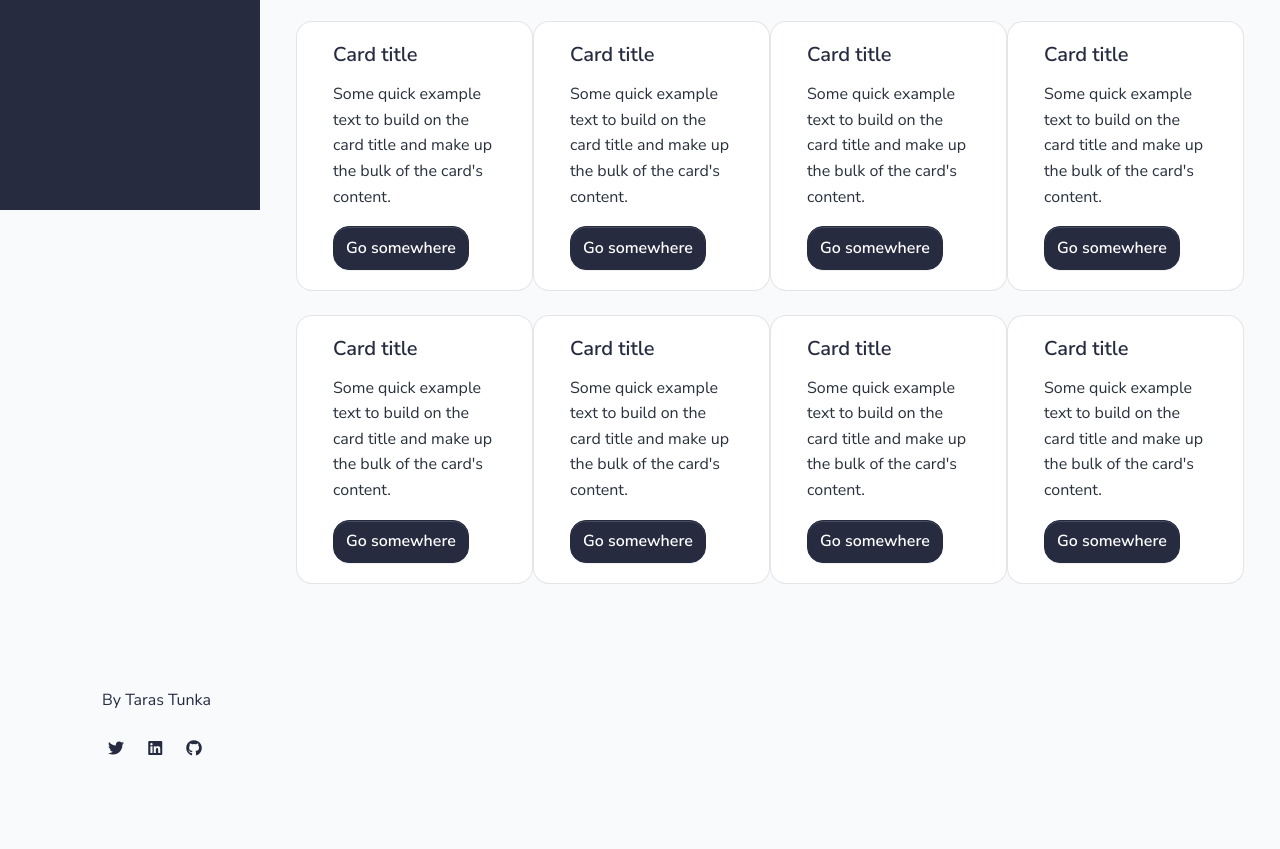
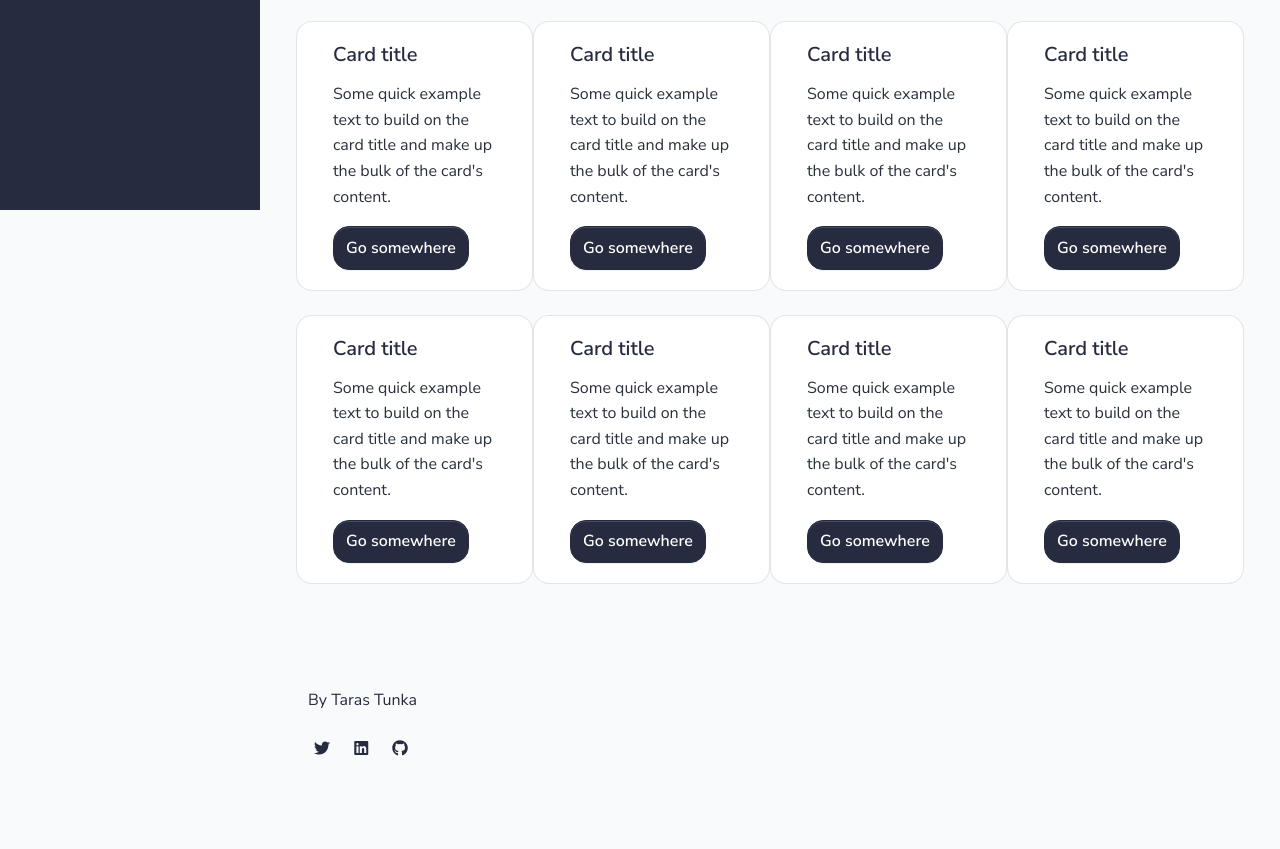
Before and after one commit to muclaud/muclaud.github.io, a plain HTML site: page index.html in a window 1280 px wide. Shown: the part 590-1439 px from the top of the page. Drawn offline with Linux system fonts and the light colour scheme.

Commit message:
Update index.html

```diff
--- a/index.html
+++ b/index.html
@@ -224,7 +224,8 @@
   </div>
 </main>
 
-<footer class="footer py-6 text-dark">
+<footer class="content">
+   <div class="footer py-6 text-dark">
     <div class="container">
       <div class="row">
           <div class="col-md-4">
@@ -249,6 +250,7 @@
           </div>
       </div>
    </div>
+  </div>
 </footer>
 
 
```
